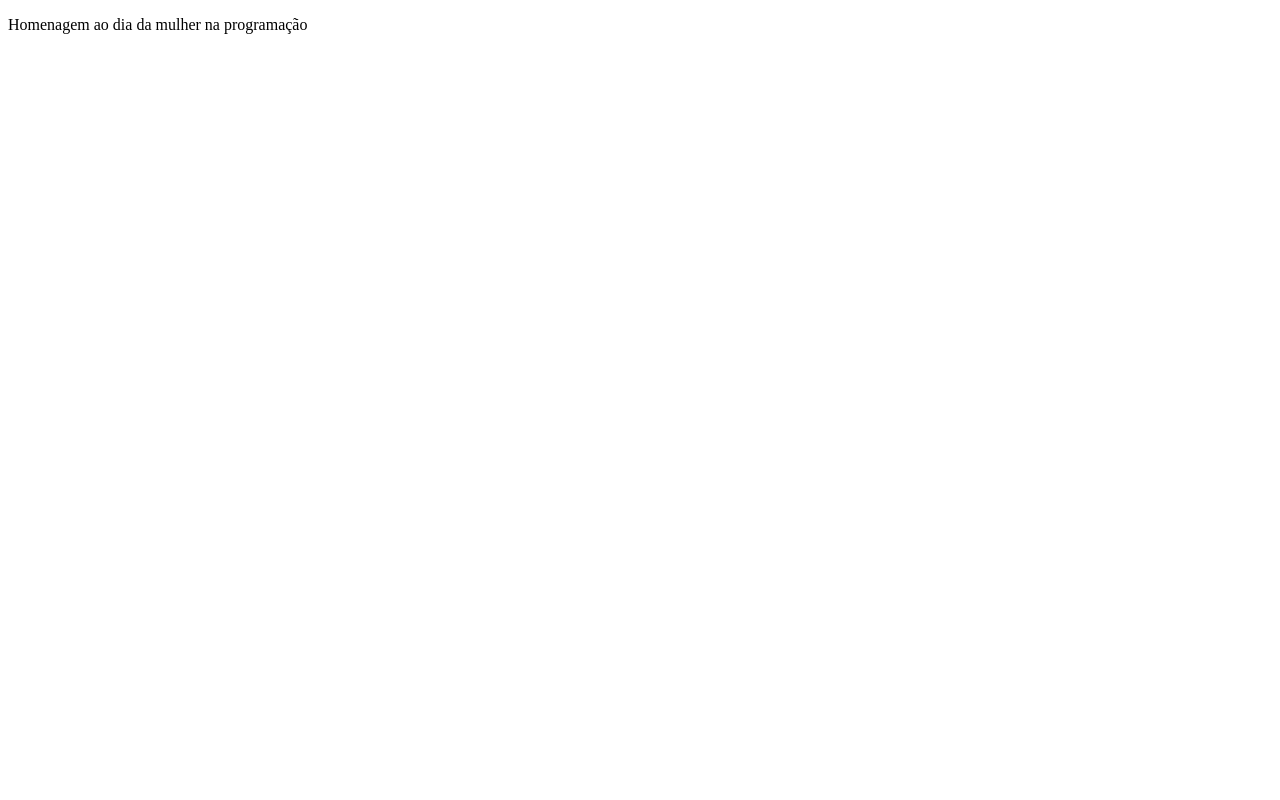
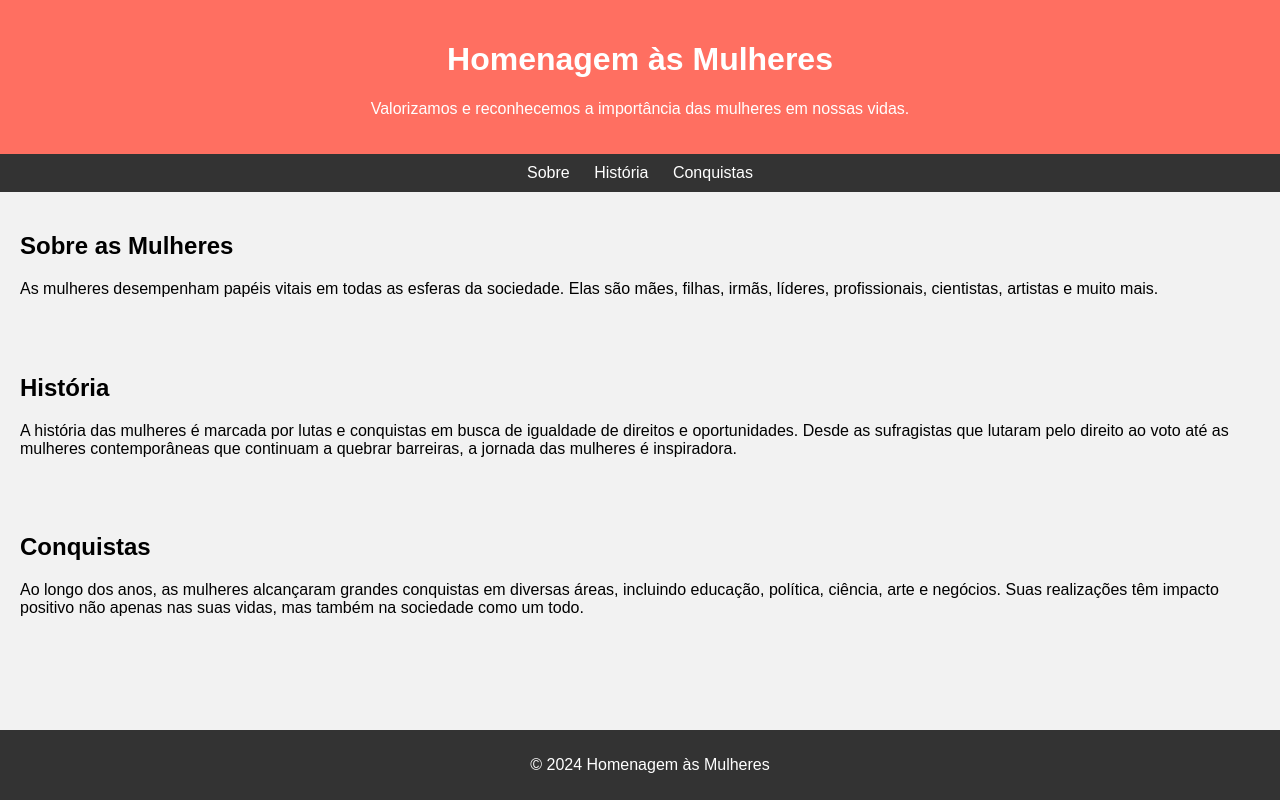
Before and after one commit to Gabriel4-SM/index.html, a plain HTML site: page index.html in a window 1280 px wide. Drawn offline with Linux system fonts and the light colour scheme.

Commit message:
Update index.html

```diff
--- a/index.html
+++ b/index.html
@@ -3,10 +3,76 @@
 <head>
     <meta charset="UTF-8">
     <meta name="viewport" content="width=device-width, initial-scale=1.0">
-    <title>Homenagem ao dia da mulher</title>
+    <title>Homenagem às Mulheres</title>
+    <style>
+        body {
+            font-family: Arial, sans-serif;
+            margin: 0;
+            padding: 0;
+            background-color: #f2f2f2;
+        }
+        header {
+            background-color: #ff6f61;
+            color: white;
+            padding: 20px;
+            text-align: center;
+        }
+        nav {
+            background-color: #333;
+            color: white;
+            text-align: center;
+            padding: 10px;
+        }
+        nav a {
+            color: white;
+            text-decoration: none;
+            margin: 0 10px;
+        }
+        section {
+            padding: 20px;
+        }
+        footer {
+            background-color: #333;
+            color: white;
+            text-align: center;
+            padding: 10px;
+            position: fixed;
+            bottom: 0;
+            width: 100%;
+        }
+    </style>
 </head>
 <body>
-    <p>Homenagem ao dia da mulher na programação</p>
+
+    <header>
+        <h1>Homenagem às Mulheres</h1>
+        <p>Valorizamos e reconhecemos a importância das mulheres em nossas vidas.</p>
+    </header>
+
+    <nav>
+        <a href="#sobre">Sobre</a>
+        <a href="#historia">História</a>
+        <a href="#conquistas">Conquistas</a>
+    </nav>
+
+    <section id="sobre">
+        <h2>Sobre as Mulheres</h2>
+        <p>As mulheres desempenham papéis vitais em todas as esferas da sociedade. Elas são mães, filhas, irmãs, líderes, profissionais, cientistas, artistas e muito mais.</p>
+    </section>
+
+    <section id="historia">
+        <h2>História</h2>
+        <p>A história das mulheres é marcada por lutas e conquistas em busca de igualdade de direitos e oportunidades. Desde as sufragistas que lutaram pelo direito ao voto até as mulheres contemporâneas que continuam a quebrar barreiras, a jornada das mulheres é inspiradora.</p>
+    </section>
+
+    <section id="conquistas">
+        <h2>Conquistas</h2>
+        <p>Ao longo dos anos, as mulheres alcançaram grandes conquistas em diversas áreas, incluindo educação, política, ciência, arte e negócios. Suas realizações têm impacto positivo não apenas nas suas vidas, mas também na sociedade como um todo.</p>
+    </section>
+
+    <footer>
+        <p>&copy; 2024 Homenagem às Mulheres</p>
+    </footer>
 
 </body>
 </html>
```
